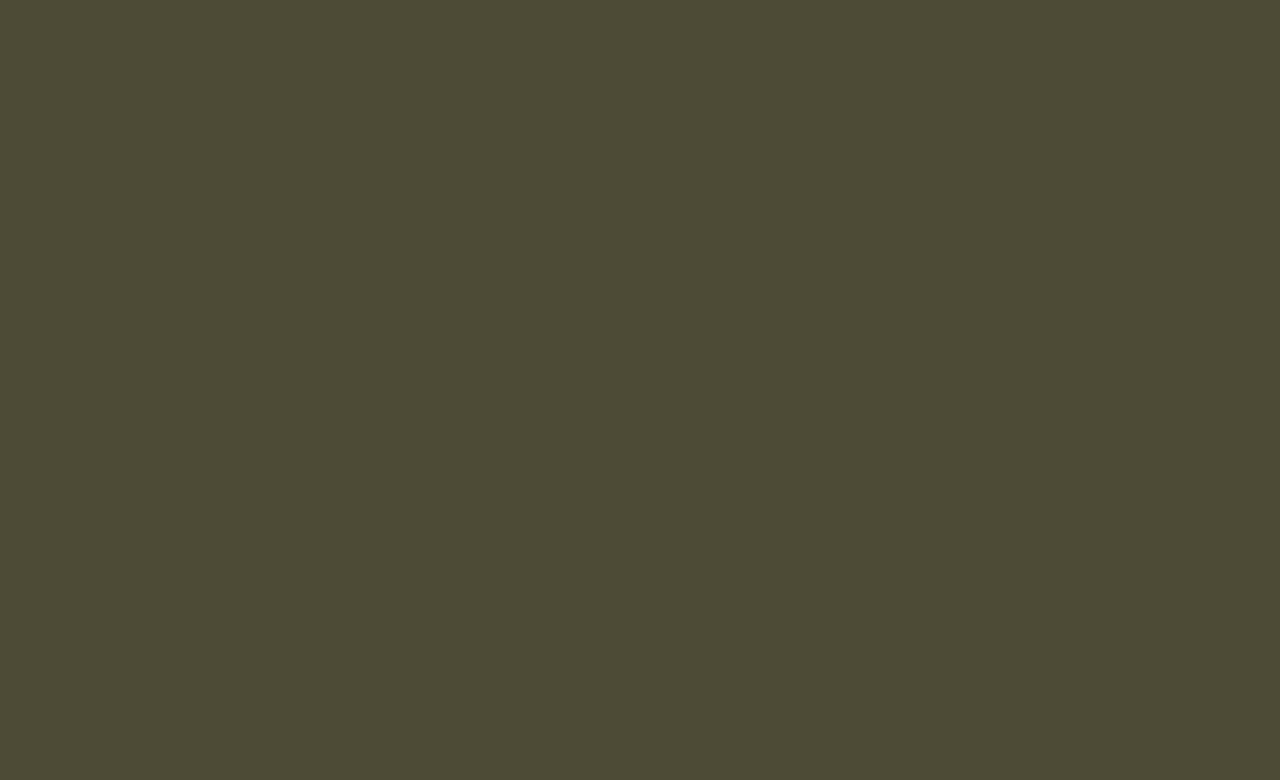
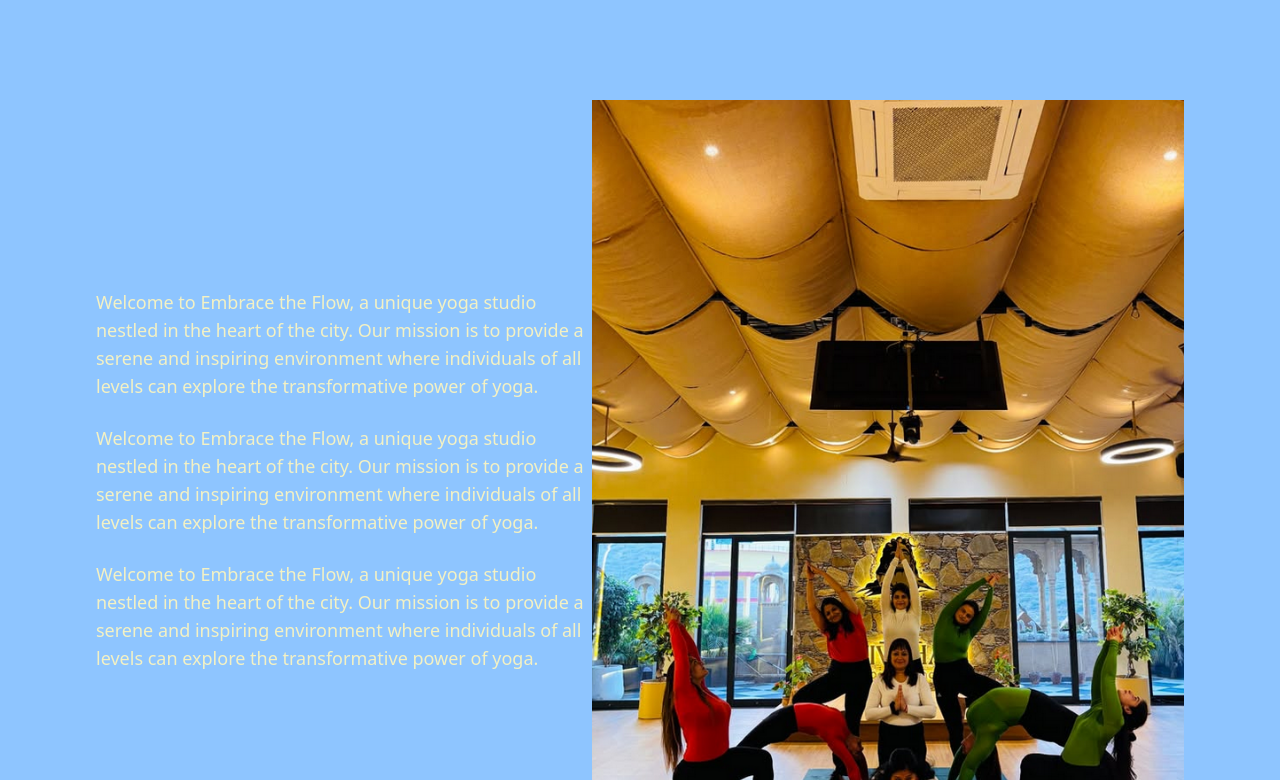
Before and after one commit to DeveloperDinesh24/yoga-studio-website, a React (Vite) app: page / in a window 1280 px wide. Shown: the part 880-1660 px from the top of the page. Built offline with nearby package versions, Linux system fonts and the light colour scheme.

Commit message:
feat: complete about us section

```diff
--- a/src/App.tsx
+++ b/src/App.tsx
@@ -5,7 +5,7 @@ import HeroSection from './components/HeroSection'
 
 function App() {
   return (
-    <div className='w-full bg-[#4D4B36]'>
+    <div className='w-full bg-[#4D4B36] text-[#F3F1C4]'>
       <div className='w-full max-w-600 mx-auto min-h-[450dvh] bg-transparent'>
         <Header />
         <HeroSection />
--- a/src/components/AboutSection.tsx
+++ b/src/components/AboutSection.tsx
@@ -1,7 +1,32 @@
 export default function AboutSection() {
   return (
-    <section id="about">
-
+    <section id='about' className='w-full bg-blue-300 max-w-600 mx-auto py-14'>
+      <h2 className='text-6xl text-center'>About Us</h2>
+      <div className='w-full h-full flex items-center justify-between mt-24 px-24'>
+        <div className="w-140">
+          <p className='text-lg mb-6'>
+            Welcome to Embrace the Flow, a unique yoga studio nestled in the
+            heart of the city. Our mission is to provide a serene and inspiring
+            environment where individuals of all levels can explore the
+            transformative power of yoga.
+          </p>
+          <p className='text-lg mb-6'>
+            Welcome to Embrace the Flow, a unique yoga studio nestled in the
+            heart of the city. Our mission is to provide a serene and inspiring
+            environment where individuals of all levels can explore the
+            transformative power of yoga.
+          </p>
+          <p className='text-lg mb-6'>
+            Welcome to Embrace the Flow, a unique yoga studio nestled in the
+            heart of the city. Our mission is to provide a serene and inspiring
+            environment where individuals of all levels can explore the
+            transformative power of yoga.
+          </p>
+        </div>
+        <div className=''>
+          <img src='../src/assets/about-us.png' alt='About Us' />
+        </div>
+      </div>
     </section>
   )
 }
--- a/src/components/HeroSection.tsx
+++ b/src/components/HeroSection.tsx
@@ -2,7 +2,7 @@ export default function HeroSection() {
   return (
     <section
       id='hero'
-      className='w-full h-[92dvh] bg-[url(../assets/hero-section-background.jpg)] bg-cover bg-center bg-no-repeat text-[#F3F1C4] relative'
+      className='w-full h-[96dvh] bg-[url(../assets/hero-section-background.jpg)] bg-cover bg-center bg-no-repeat relative'
     >
       <div className='w-full h-full bg-[#00000055] flex flex-col items-center justify-center'>
         <h1 className='text-8xl font-semibold text-center mb-2'>
@@ -12,7 +12,7 @@ export default function HeroSection() {
         <button className='w-fit h-12 text-lg px-12 rounded-4xl outline outline-[#F3F1C4] cursor-pointer hover:bg-[#F3F1C444] '>
           Join Us
         </button>
-        <a href="#" className='absolute bottom-4 text-2xl text-black'>
+        <a href="#about" className='absolute bottom-4 text-2xl text-black'>
           <i className="fa-regular fa-circle-down"></i>
         </a>
       </div>
```
Also changed, not shown: src/assets/about-us.png (added).
